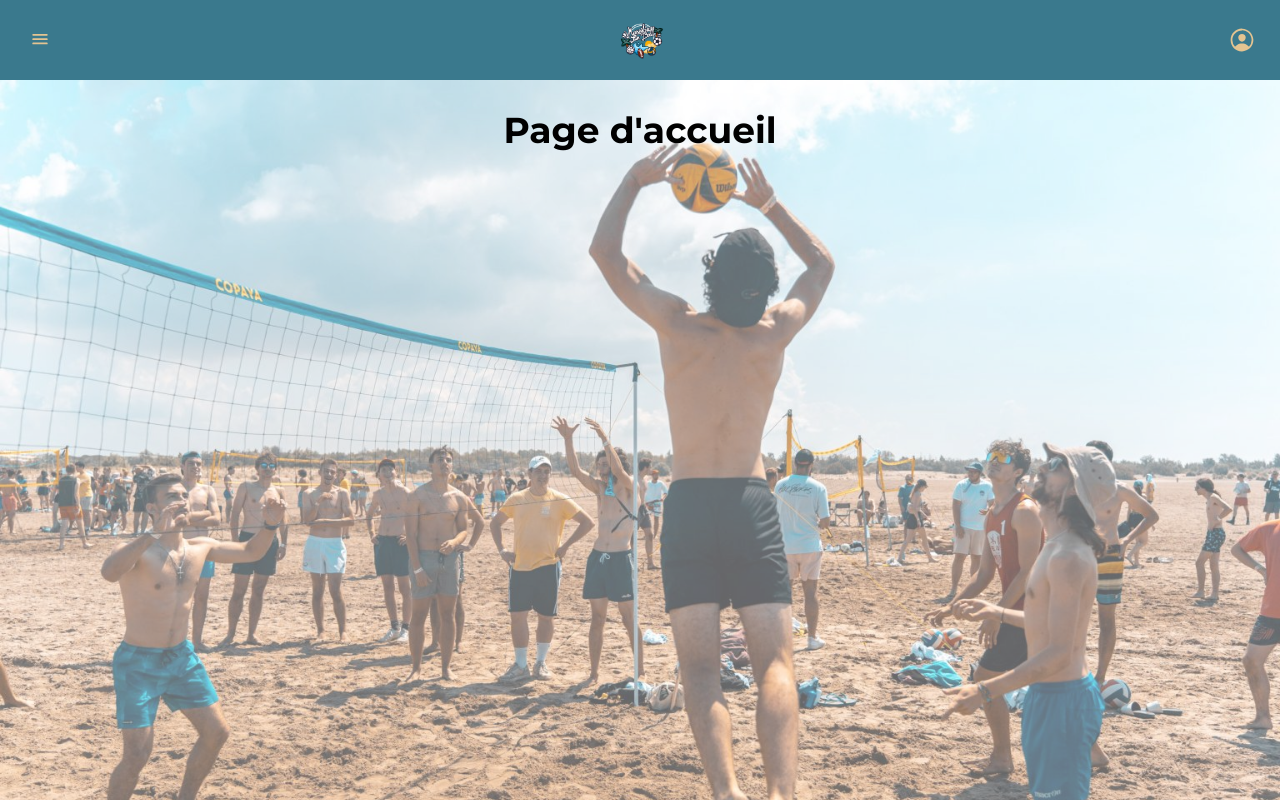
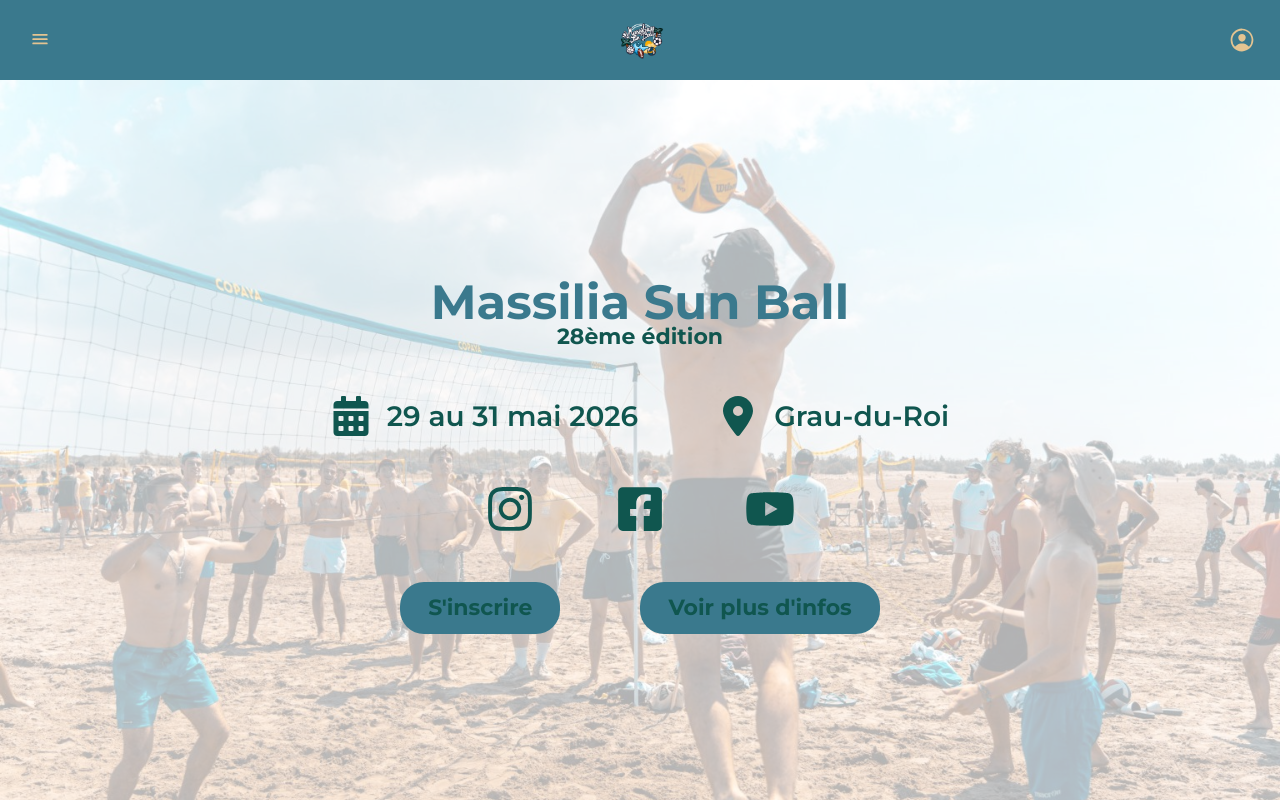
Before and after one commit to cyril0369/logistique_msb_project, a React (Create React App) app: page /acceuil in a window 1280 px wide. Built offline with nearby package versions, Linux system fonts and the light colour scheme.

Commit message:
ajout des info dans la page acceul + gestion des status

```diff
--- a/src/index.css
+++ b/src/index.css
@@ -293,6 +293,14 @@
   line-height: 100%;
 }
 
+.main-acceil {
+  display: flex;
+  flex-direction: column;
+  align-items: center;
+  justify-content: center;
+  text-align: center;
+}
+
 .image-acceil {
   position: fixed;
   object-position: center 80px;
@@ -300,11 +308,73 @@
   width: 100%;
   height: 100%;
   object-fit: cover;
-  opacity: 0.6;
+  opacity: 0.3;
   z-index: -1;
 }
 
+.info-acceil {
+  display: flex;
+  flex-direction: column;
+  align-items: center;
+  justify-content: center;
+  text-align: center;
+  gap: 48px;
+}
+
+.info1 {
+  display: flex;
+  gap: 80px;
+}
+
+.element {
+  display: flex;
+  align-items: center;
+  gap: 16px;
+}
+
+.info-acceil h1 {
+  size: 48px;
+  color: var(--BLEU_PRINCIPAL);
+}
+
+.info-acceil h4 {
+  font-weight: bold;
+  size: 32px;
+  color: var(--BLEU_CANARD);
+}
+
+.info-acceil h3 {
+  size: 28px;
+  color: var(--BLEU_CANARD);
+}
+
+.icon {
+  color: var(--BLEU_CANARD);
+  width: 40px;
+  height: 40px;
+}
+
+.icon-app {
+  color: var(--BLEU_CANARD);
+  width: 50px;
+  height: 50px;
+}
+
+.titre-button {
+  color: var(--BEIGE);
+}
+
+
 /* --- Formulaire de connexion --- */
+
+.main-connection {
+  display: flex;
+  flex-direction: column;
+  align-items: center;
+  justify-content: center;
+  text-align: center;
+}
+
 .Formulaire {
   display: flex;
   flex-direction: column;
@@ -388,7 +458,7 @@
 .se-connecter {
   color: var(--BEIGE);
   background-color: var(--BLEU_PRINCIPAL);
-  width: 206px;
+  width: auto;
   height: 52px;
   padding-right: 28px;
   padding-left: 28px;
--- a/src/pages/acceuil.jsx
+++ b/src/pages/acceuil.jsx
@@ -1,14 +1,80 @@
 import Desktop from "../components/desktop.jsx";
 import Fontacceuil from "../images/6322e2831c0871571c1043fc3cc93831d4f70abe.jpg"
+import { useState } from 'react';
+import { useNavigate } from 'react-router-dom';
+import { useAuth } from '../context/AuthContext';
+import { FaCalendarAlt } from "react-icons/fa";
+import { FaLocationDot } from "react-icons/fa6";
+import { FaInstagram } from "react-icons/fa";
+import { FaFacebookSquare } from "react-icons/fa";
+import { FaYoutube } from "react-icons/fa";
+
 
 export default function Acceuil() {
+
+    const { user } = useAuth();
+    const navigate = useNavigate();
+
+    const title_acceuil = {
+        default : "Massilia Sun Ball",
+        admin : "Bienvenue dans l'espace admin",
+        staff : "Bienvenue dans l'espace staff",
+        participant : "Bienvenue dans l'espace participant"
+    }
+
+    const titre = title_acceuil[user.role]
+
+    if (user.role !== 'default') {
+        return (
+            <div className="Page">
+                <Desktop />
+                <main className="main-acceil">
+                    <div className="info-acceil">
+                        <div className="info">
+                            <h1>{titre}</h1>
+                        </div>
+                    </div>
+                </main>
+            </div>
+        )
+    }
 
     return (
         <div className="Page">
             <Desktop />
-            <main>
+            <main className="main-acceil">
                 <img className="image-acceil" src={Fontacceuil} alt="" />
-                <h2>Page d'accueil</h2>
+                <div className="info-acceil">
+                    <div className="info">
+                        <h1>Massilia Sun Ball</h1>
+                        <h4>28ème édition</h4>
+                    </div>
+                    <div className="info1">
+                        <div className="element">
+                            <FaCalendarAlt className="icon"/>
+                            <h3>29 au 31 mai 2026</h3>
+                        </div>
+                        <div className="element">
+                            <FaLocationDot className="icon"/>
+                            <h3>Grau-du-Roi</h3>
+                        </div>
+                    </div>
+                    <div className="info1">
+                        <FaInstagram className="icon-app"/>
+                        <FaFacebookSquare className="icon-app"/>
+                        <FaYoutube className="icon-app"/>
+                    </div>
+                    <div className="info1">
+                        <button className="se-connecter"
+                        onClick={() => navigate("/acceuil/inscription")}>
+                            <h4 className="titre-button">S'inscrire</h4>
+                        </button>
+                        <button className="se-connecter"
+                        onClick={() => navigate("/about")}>
+                            <h4 className="titre-button">Voir plus d'infos</h4>
+                        </button>
+                    </div>
+                </div>
             </main>
         </div>
     )
```
